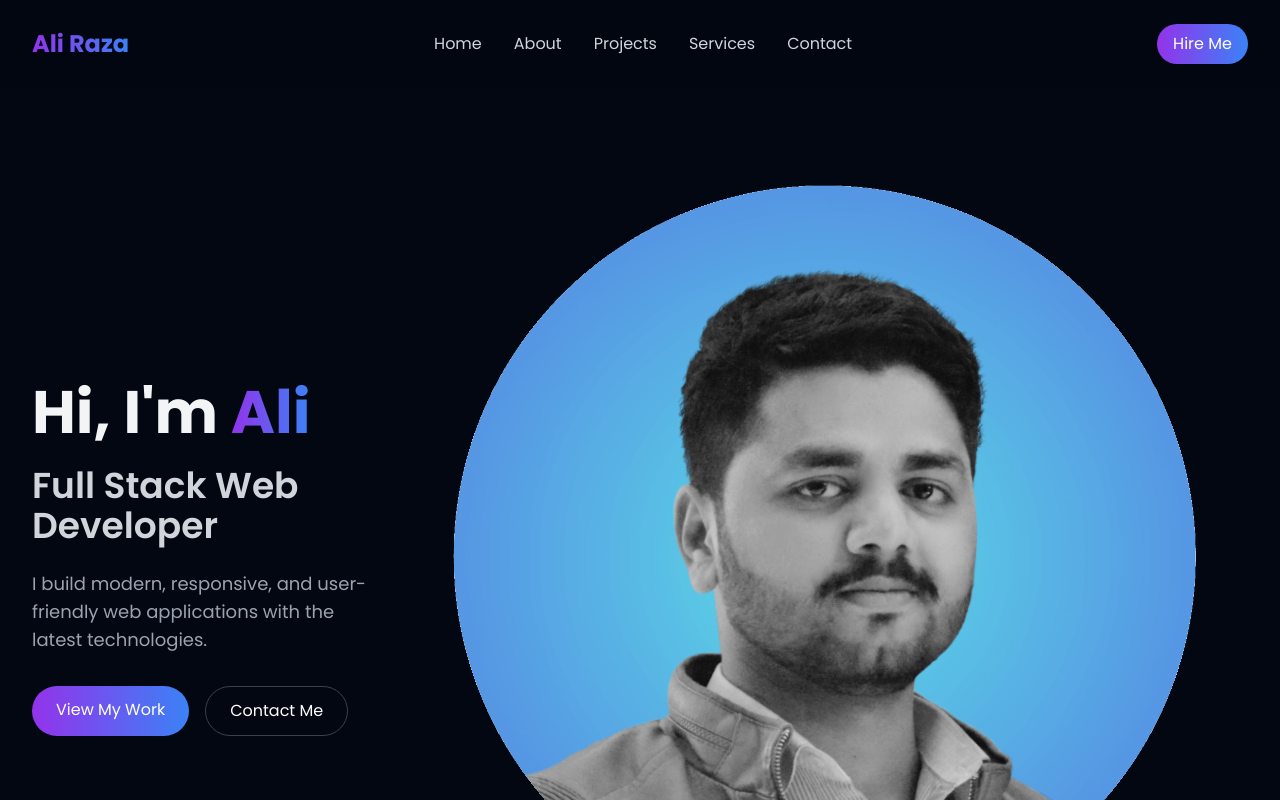
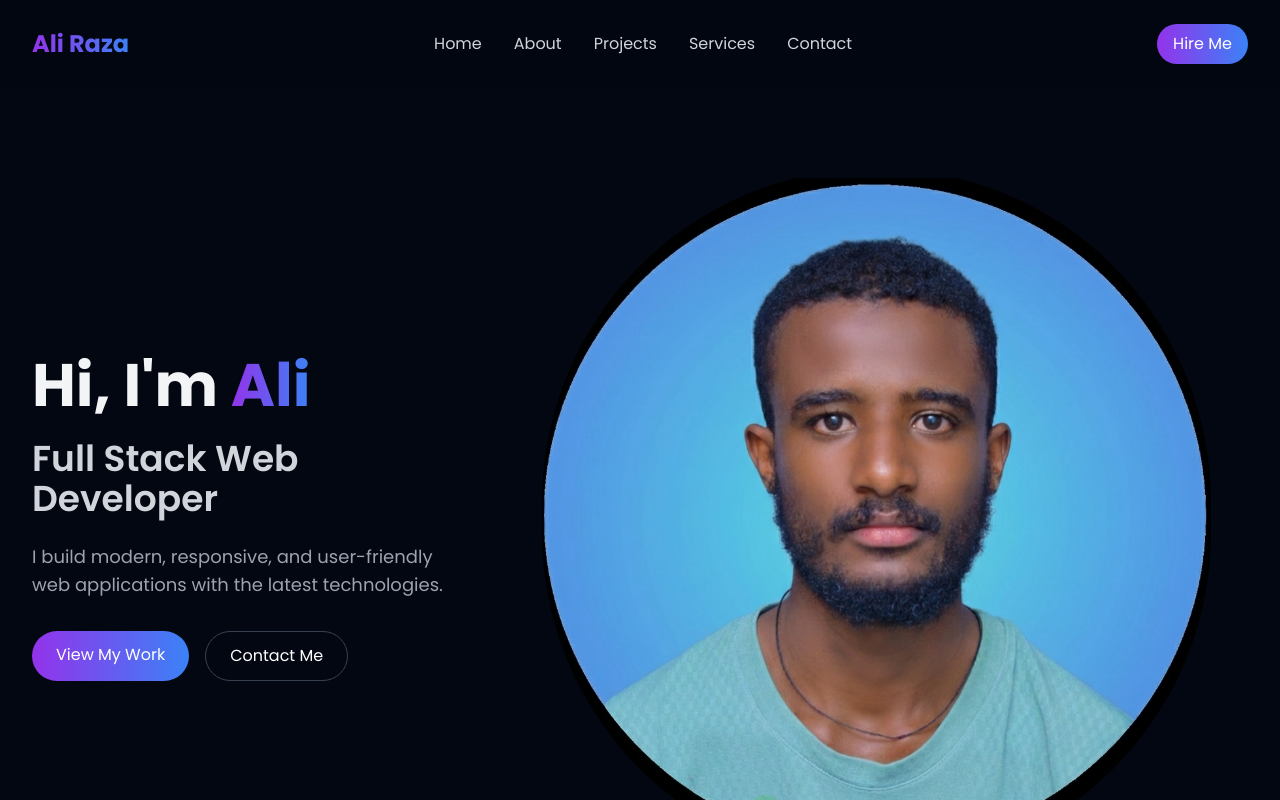
Before and after one commit to aklilumengesha/aklilu-mengesha-portfolio, a Next.js app: page / in a window 1280 px wide. Shown: the top 800 px of the page. Built offline with nearby package versions, Linux system fonts and the light colour scheme.

Commit message:
added the image in the hero

```diff
--- a/app/components/Hero.tsx
+++ b/app/components/Hero.tsx
@@ -65,7 +65,7 @@ export default function Hero() {
                 >
                     <div className='relative mx-auto md:ml-auto'>
                         <Image
-                            src="/AliRaza.png"
+                            src="/ake.png"
                             alt="ali-avatar"
                             className="rounded-full w-4/5 xl:w-[90%] mx-auto md:ml-auto h-full object-contain"
                             width={350}
```
Also changed, not shown: public/AliRaza.png (deleted), public/ake.png (added).
